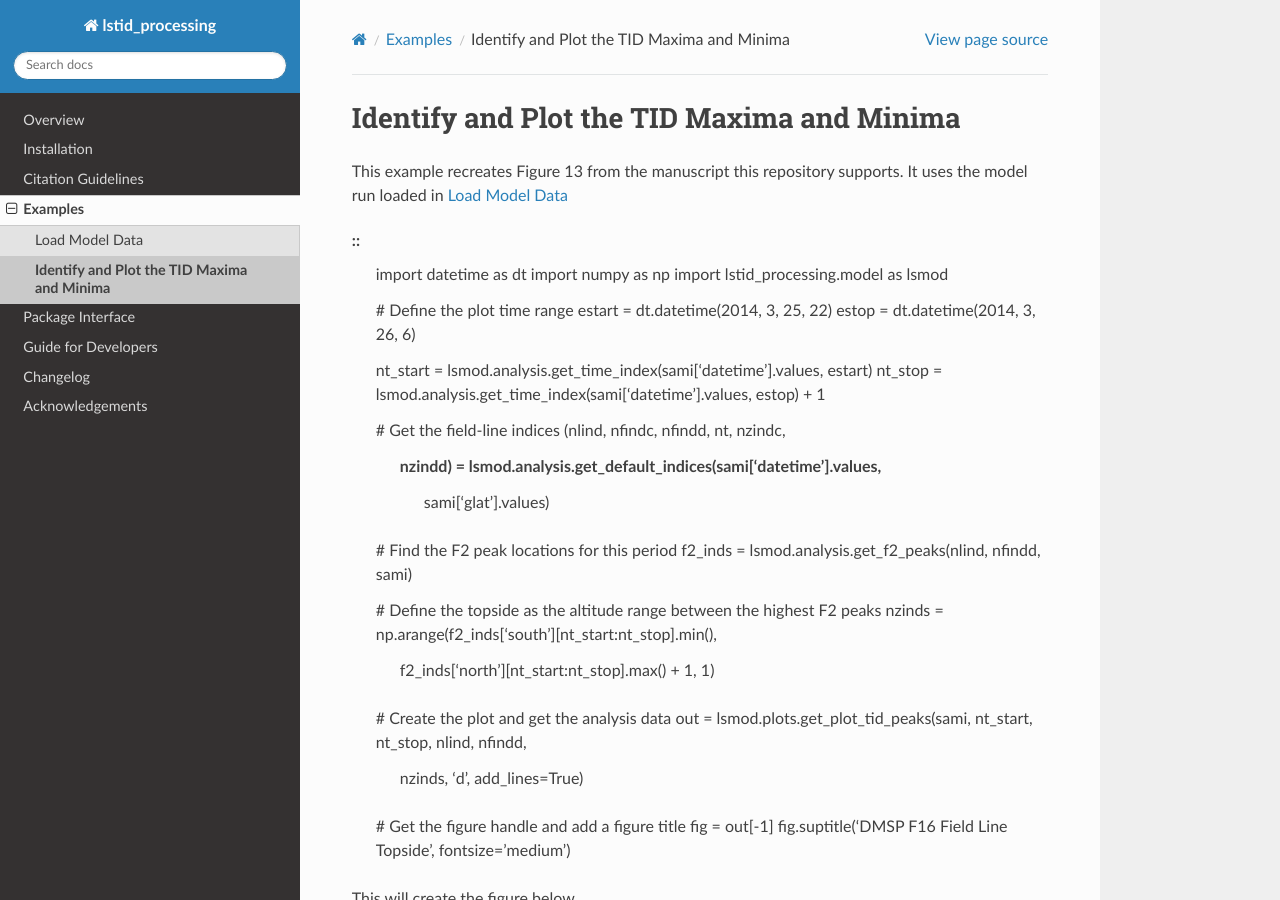
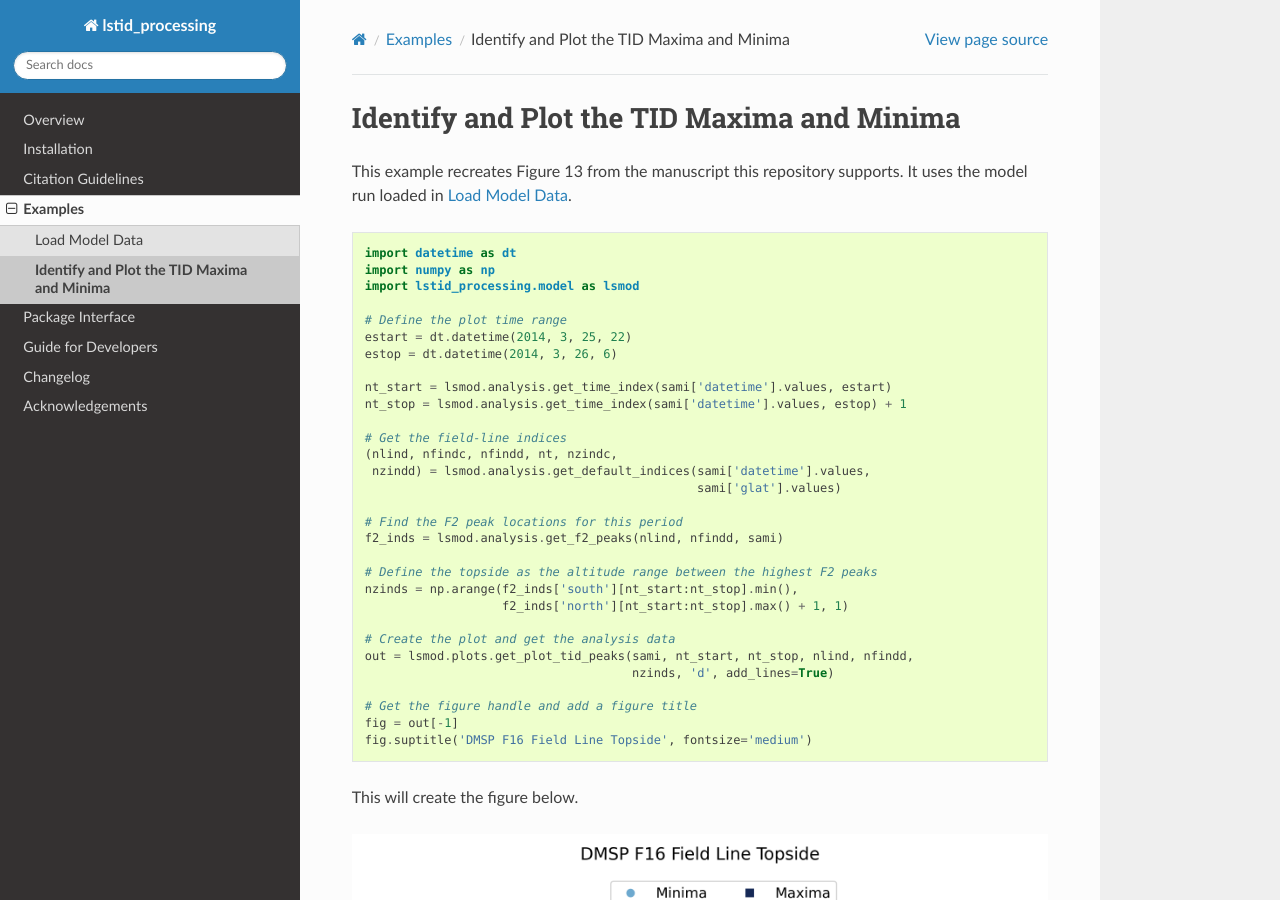
Before and after one commit to aburrell/lstid_processing, a Sphinx documentation site: the page built from docs/examples/ex_dmsp_peak_plot.rst, in a window 1280 px wide and 900 px high. Built offline with Sphinx 7.4.7 and the Read the Docs theme 3.1.0, drawn with Linux system fonts in a browser that asks for light colours; pages that are not in the unit, such as notebooks, are missing from menus; the version number is read from the project's files by our own code.

```diff
--- a/docs/examples/ex_dmsp_peak_plot.rst
+++ b/docs/examples/ex_dmsp_peak_plot.rst
@@ -4,9 +4,10 @@ Identify and Plot the TID Maxima and Minima
 ===========================================
 
 This example recreates Figure 13 from the manuscript this repository supports.
-It uses the model run loaded in :ref:`ex-load`
+It uses the model run loaded in :ref:`ex-load`.
 
 ::
+
    import datetime as dt
    import numpy as np
    import lstid_processing.model as lsmod
```
